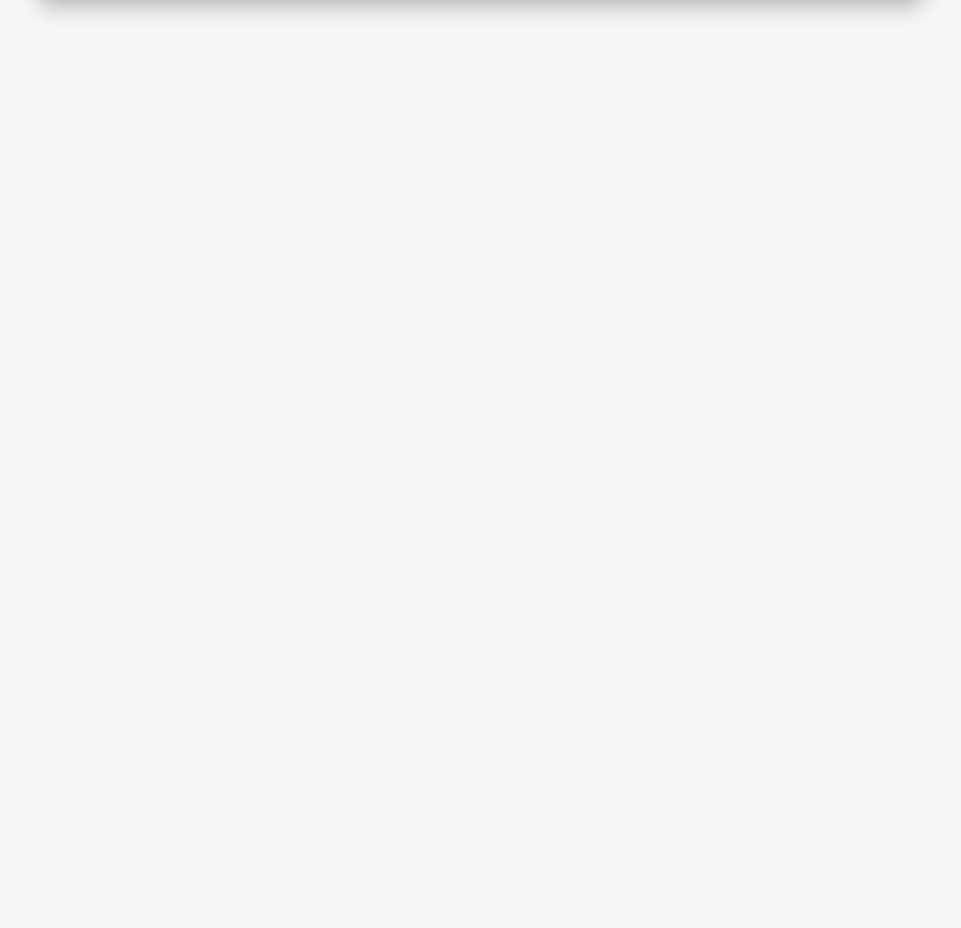
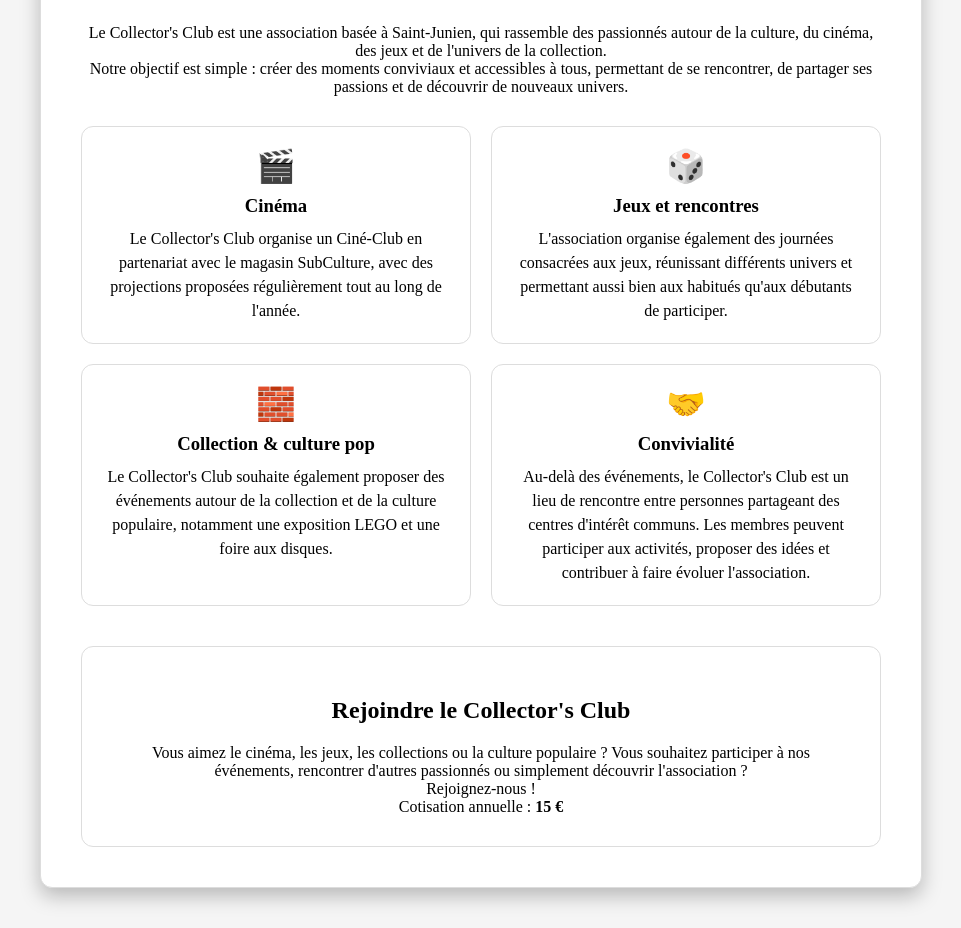
Before and after one commit to JPerchemal/collectors-club, a React (Vite) app: page / in a window 1280 px wide. Shown: the part 563-1491 px from the top of the page, without its empty margins (159-1120 px from the left). Before the commit the page ends 800 px from the top, so only its background shows below. Built offline with nearby package versions, Linux system fonts and the light colour scheme.

Commit message:
Ajoute la présentation de l'association

```diff
--- a/src/App.css
+++ b/src/App.css
@@ -289,3 +289,44 @@
 .titre-evenements-passes {
   color: var(--couleur-texte);
 }
+
+.liste-blocs-association {
+  display: grid;
+  grid-template-columns: repeat(2, 1fr);
+  gap: 20px;
+  margin-top: 30px;
+}
+
+.bloc-association {
+  padding: 20px;
+  background-color: var(--couleur-surface);
+  border: 1px solid var(--couleur-bordure);
+  border-radius: 12px;
+}
+
+.icone {
+  font-size: 2rem;
+}
+
+.bloc-association h3 {
+  margin: 10px 0;
+}
+
+.texte-bloc {
+  margin: 0;
+  line-height: 1.5;
+}
+
+@media (max-width: 600px) {
+  .liste-blocs-association {
+    grid-template-columns: 1fr;
+  }
+}
+
+.rejoindre-association {
+  margin-top: 40px;
+  padding: 30px;
+  background-color: var(--couleur-surface);
+  border: 1px solid var(--couleur-bordure);
+  border-radius: 12px;
+}
--- /dev/null
+++ b/src/components/BlocAssociation.jsx
@@ -0,0 +1,11 @@
+function BlocAssociation({ bloc }) {
+  return (
+    <div className="bloc-association">
+      <span className="icone">{bloc.icone}</span>
+      <h3>{bloc.titre}</h3>
+      <p className="texte-bloc">{bloc.texte}</p>
+    </div>
+  );
+}
+
+export default BlocAssociation;
--- /dev/null
+++ b/src/data/blocsAssociation.js
@@ -0,0 +1,32 @@
+const blocsAssociation = [
+  {
+    id: 0,
+    icone: "🎬",
+    titre: "Cinéma",
+    texte:
+      "Le Collector's Club organise un Ciné-Club en partenariat avec le magasin SubCulture, avec des projections proposées régulièrement tout au long de l'année.",
+  },
+  {
+    id: 1,
+    icone: "🎲",
+    titre: "Jeux et rencontres",
+    texte:
+      "L'association organise également des journées consacrées aux jeux, réunissant différents univers et permettant aussi bien aux habitués qu'aux débutants de participer.",
+  },
+  {
+    id: 2,
+    icone: "🧱",
+    titre: "Collection & culture pop",
+    texte:
+      "Le Collector's Club souhaite également proposer des événements autour de la collection et de la culture populaire, notamment une exposition LEGO et une foire aux disques.",
+  },
+  {
+    id: 3,
+    icone: "🤝",
+    titre: "Convivialité",
+    texte:
+      "Au-delà des événements, le Collector's Club est un lieu de rencontre entre personnes partageant des centres d'intérêt communs. Les membres peuvent participer aux activités, proposer des idées et contribuer à faire évoluer l'association.",
+  },
+];
+
+export default blocsAssociation;
--- a/src/pages/Accueil.jsx
+++ b/src/pages/Accueil.jsx
@@ -1,4 +1,6 @@
 import logo from "../assets/Logo.jpg";
+import BlocAssociation from "../components/BlocAssociation.jsx";
+import blocsAssociation from "../data/blocsAssociation.js";
 
 function Accueil() {
   return (
@@ -6,6 +8,36 @@ function Accueil() {
       <img className="logo" src={logo} alt="Logo de Collector's Club" />
       <h1>Bienvenue sur le site de Collector's Club</h1>
       <p className="description">Notre association de passionnés !</p>
+      <section className="presentation-association">
+        <h2>L'association</h2>
+        <p>
+          Le Collector's Club est une association basée à Saint-Junien, qui
+          rassemble des passionnés autour de la culture, du cinéma, des jeux et
+          de l'univers de la collection.
+        </p>
+        <p>
+          Notre objectif est simple : créer des moments conviviaux et
+          accessibles à tous, permettant de se rencontrer, de partager ses
+          passions et de découvrir de nouveaux univers.
+        </p>
+        <div className="liste-blocs-association">
+          {blocsAssociation.map((bloc) => (
+            <BlocAssociation key={bloc.id} bloc={bloc} />
+          ))}
+        </div>
+      </section>
+      <section className="rejoindre-association">
+        <h2>Rejoindre le Collector's Club</h2>
+        <p>
+          Vous aimez le cinéma, les jeux, les collections ou la culture
+          populaire ? Vous souhaitez participer à nos événements, rencontrer
+          d'autres passionnés ou simplement découvrir l'association ?
+        </p>
+        <p className="appel-rejoindre">Rejoignez-nous !</p>
+        <p className="cotisation">
+          Cotisation annuelle : <strong>15 €</strong>
+        </p>
+      </section>
     </main>
   );
 }
```
